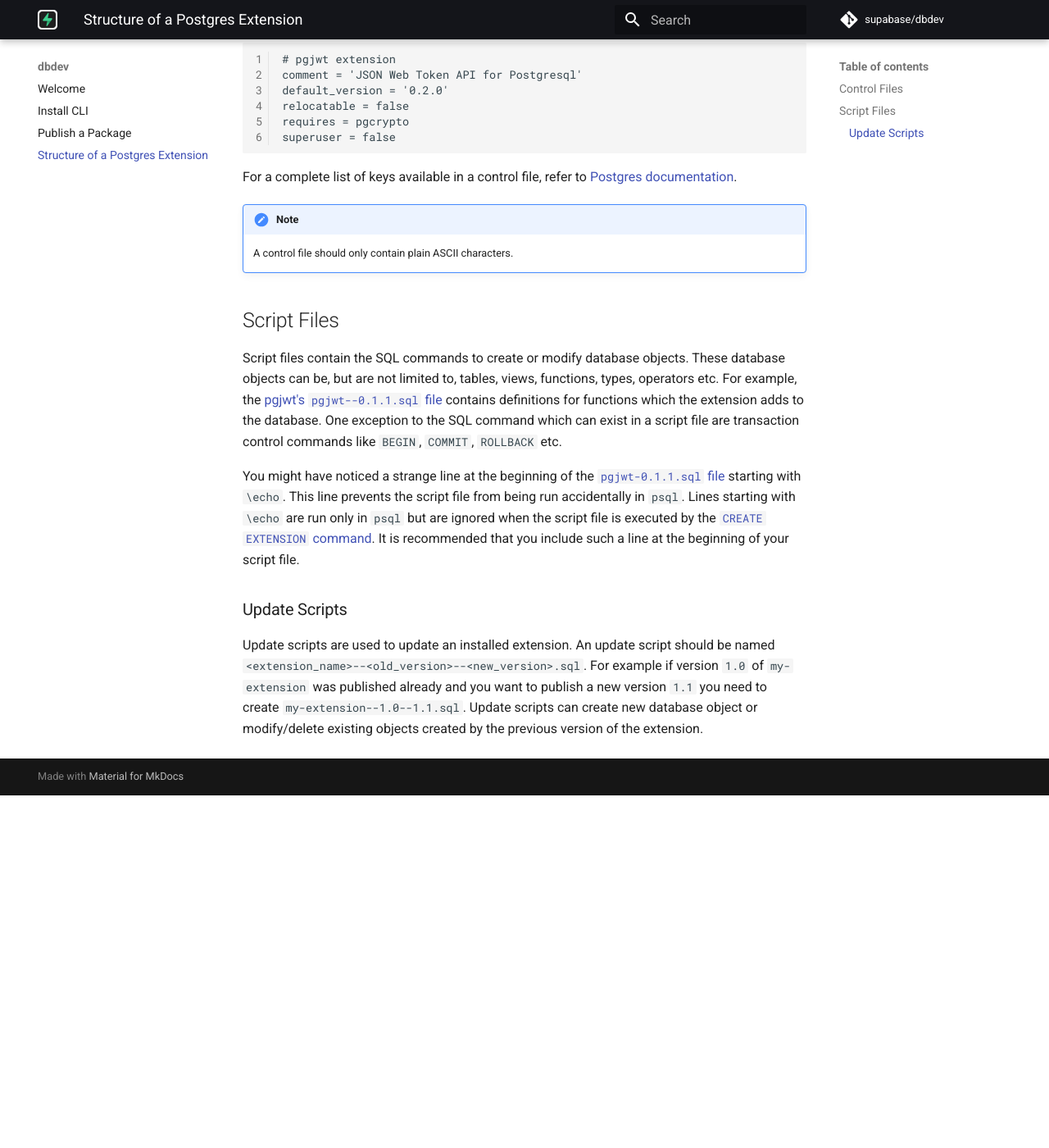
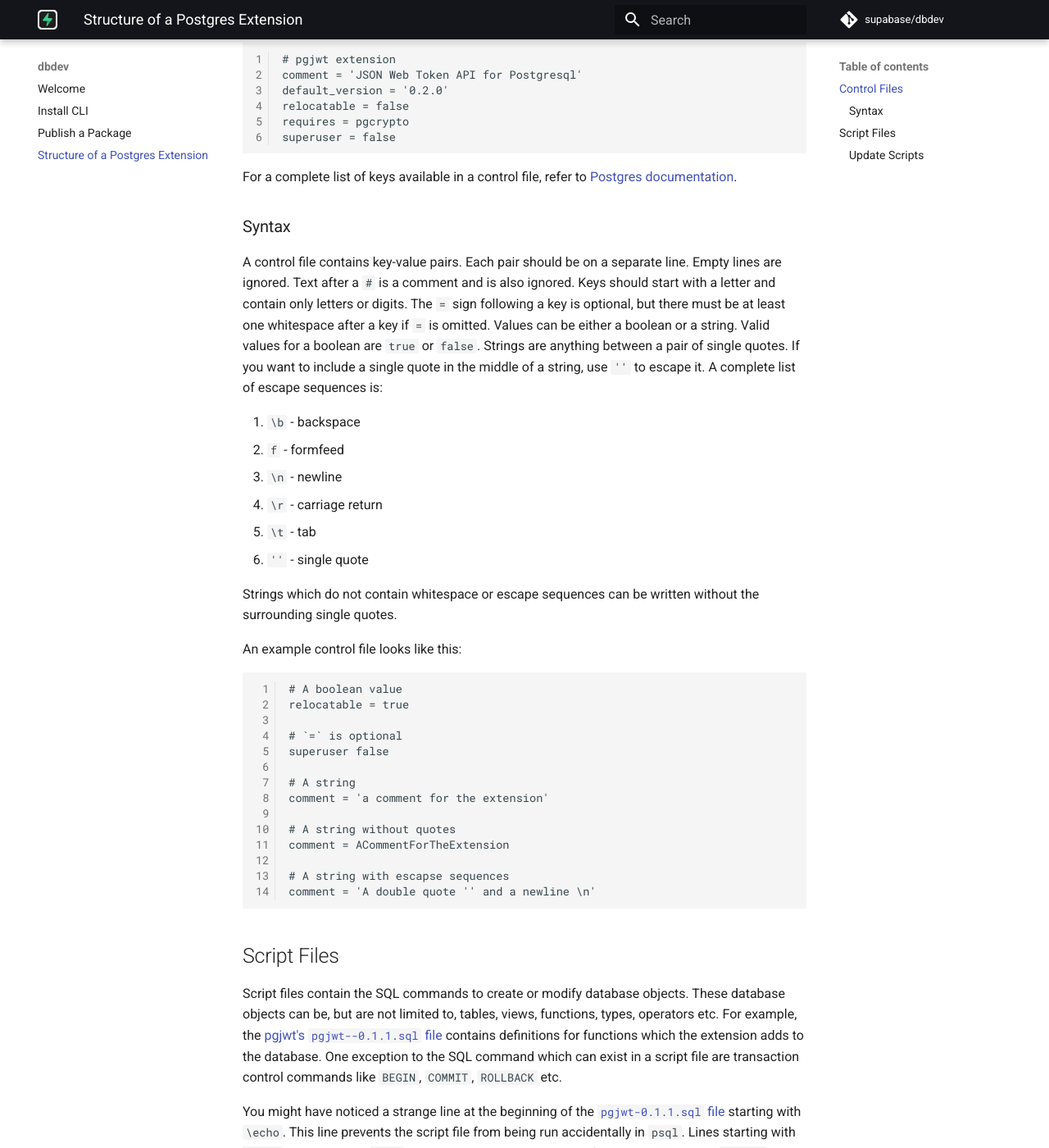
Before and after one commit to supabase/dbdev, an MkDocs documentation site: the page built from docs/extension_structure.md, in a window 1280 px wide and 1400 px high, scrolled down 932 px. Shown: the whole window at 82% size. Built offline with MkDocs 1.6.1 and Material for MkDocs 9.7.7, drawn with Linux system fonts in a browser that asks for light colours; comment, search, counter and statistics services are not loaded; before the commit the page ends 1902 px from its top, so only the background shows below that.

Commit message:
add a section about control file syntax

````diff
--- a/docs/extension_structure.md
+++ b/docs/extension_structure.md
@@ -34,9 +34,38 @@ superuser = false
 
 For a complete list of keys available in a control file, refer to [Postgres documentation](https://www.postgresql.org/docs/current/extend-extensions.html#EXTEND-EXTENSIONS-FILES).
 
-!!! note
+### Syntax
 
-    A control file should only contain plain ASCII characters.
+A control file contains key-value pairs. Each pair should be on a separate line. Empty lines are ignored. Text after a `#` is a comment and is also ignored. Keys should start with a letter and contain only letters or digits. The `=` sign following a key is optional, but there must be at least one whitespace after a key if `=` is omitted. Values can be either a boolean or a string. Valid values for a boolean are `true` or `false`. Strings are anything between a pair of single quotes. If you want to include a single quote in the middle of a string, use `''` to escape it. A complete list of escape sequences is:
+
+1. `\b` - backspace
+2. `f` - formfeed
+3. `\n` - newline
+4. `\r` - carriage return
+5. `\t` - tab
+6. `''` - single quote
+
+Strings which do not contain whitespace or escape sequences can be written without the surrounding single quotes.
+
+An example control file looks like this:
+
+```
+# A boolean value
+relocatable = true
+
+# `=` is optional
+superuser false
+
+# A string
+comment = 'a comment for the extension'
+
+# A string without quotes
+comment = ACommentForTheExtension
+
+# A string with escapse sequences
+comment = 'A double quote '' and a newline \n'
+```
+
 
 ## Script Files
 
````
